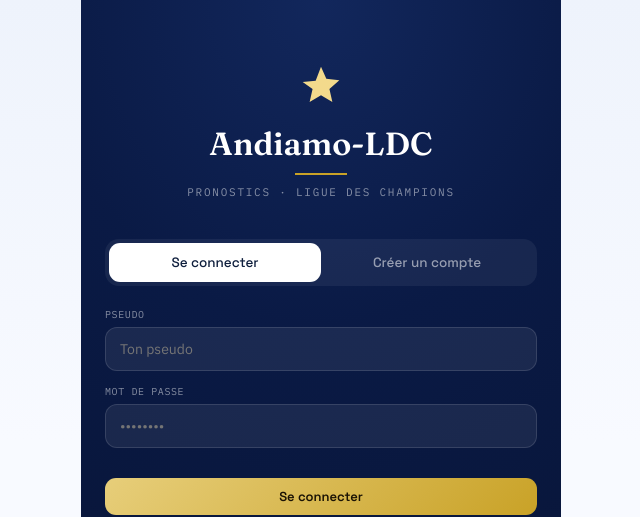
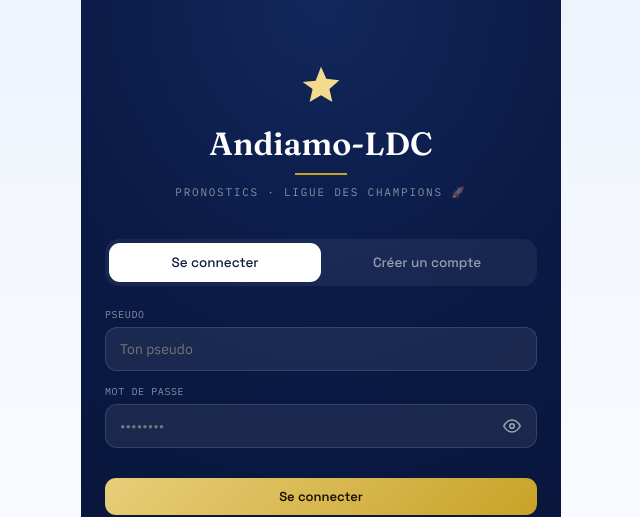
Before and after one commit to gennarocaicco-create/andiamo-ldc, a React (Vite) app: page /login in a window 1280 px wide. Shown: the top 517 px of the page, without its empty margins (319-959 px from the left). Built offline with nearby package versions, Linux system fonts and the light colour scheme; no server answers.

Commit message:
Update Login.jsx

```diff
--- a/src/pages/Login.jsx
+++ b/src/pages/Login.jsx
@@ -6,6 +6,7 @@ export default function Login() {
   const [mode, setMode] = useState('login'); // 'login' | 'signup'
   const [pseudo, setPseudo] = useState('');
   const [password, setPassword] = useState('');
+  const [showPassword, setShowPassword] = useState(false);
   const [error, setError] = useState('');
   const [loading, setLoading] = useState(false);
   const navigate = useNavigate();
@@ -49,7 +50,7 @@ export default function Login() {
         <div style={{ fontFamily: "'Fraunces', serif", fontWeight: 600, fontSize: 32 }}>Andiamo-LDC</div>
         <div style={{ width: 52, height: 2, background: 'var(--gold)', margin: '10px auto' }} />
         <div style={{ fontFamily: "'IBM Plex Mono', monospace", fontSize: 11, letterSpacing: '0.16em', color: 'rgba(255,255,255,0.5)', textTransform: 'uppercase' }}>
-          Pronostics · Ligue des Champions
+          Pronostics · Ligue des Champions 🚀
         </div>
       </div>
 
@@ -88,16 +89,40 @@ export default function Login() {
 
         <div style={{ marginBottom: 8 }}>
           <label className="field-label" style={{ color: 'rgba(255,255,255,0.5)' }}>Mot de passe</label>
+          <div style={{ position: 'relative' }}>
             <input
               className="field-input"
-            style={{ background: 'rgba(255,255,255,0.07)', border: '1.5px solid rgba(255,255,255,0.12)', color: '#fff' }}
-            type="password"
+              style={{ background: 'rgba(255,255,255,0.07)', border: '1.5px solid rgba(255,255,255,0.12)', color: '#fff', paddingRight: 44 }}
+              type={showPassword ? 'text' : 'password'}
               value={password}
               onChange={(e) => setPassword(e.target.value)}
               placeholder="••••••••"
               required
               minLength={8}
             />
+            <button
+              type="button"
+              onClick={() => setShowPassword((v) => !v)}
+              aria-label={showPassword ? 'Masquer le mot de passe' : 'Afficher le mot de passe'}
+              style={{
+                position: 'absolute', right: 12, top: '50%', transform: 'translateY(-50%)',
+                background: 'none', border: 'none', cursor: 'pointer', padding: 4,
+                display: 'flex', alignItems: 'center',
+              }}
+            >
+              {showPassword ? (
+                <svg width="18" height="18" viewBox="0 0 24 24" fill="none" stroke="rgba(255,255,255,0.6)" strokeWidth="2">
+                  <path d="M17.94 17.94A10.94 10.94 0 0112 20c-7 0-10-8-10-8a18.4 18.4 0 015.06-6.06M9.9 4.24A10.94 10.94 0 0112 4c7 0 10 8 10 8a18.5 18.5 0 01-2.16 3.19M14.12 14.12a3 3 0 11-4.24-4.24" />
+                  <line x1="1" y1="1" x2="23" y2="23" />
+                </svg>
+              ) : (
+                <svg width="18" height="18" viewBox="0 0 24 24" fill="none" stroke="rgba(255,255,255,0.6)" strokeWidth="2">
+                  <path d="M1 12s4-8 11-8 11 8 11 8-4 8-11 8-11-8-11-8z" />
+                  <circle cx="12" cy="12" r="3" />
+                </svg>
+              )}
+            </button>
+          </div>
         </div>
 
         {error && <div className="error-text">{error}</div>}
```
Lines whose indentation alone changed are shown as unchanged.
